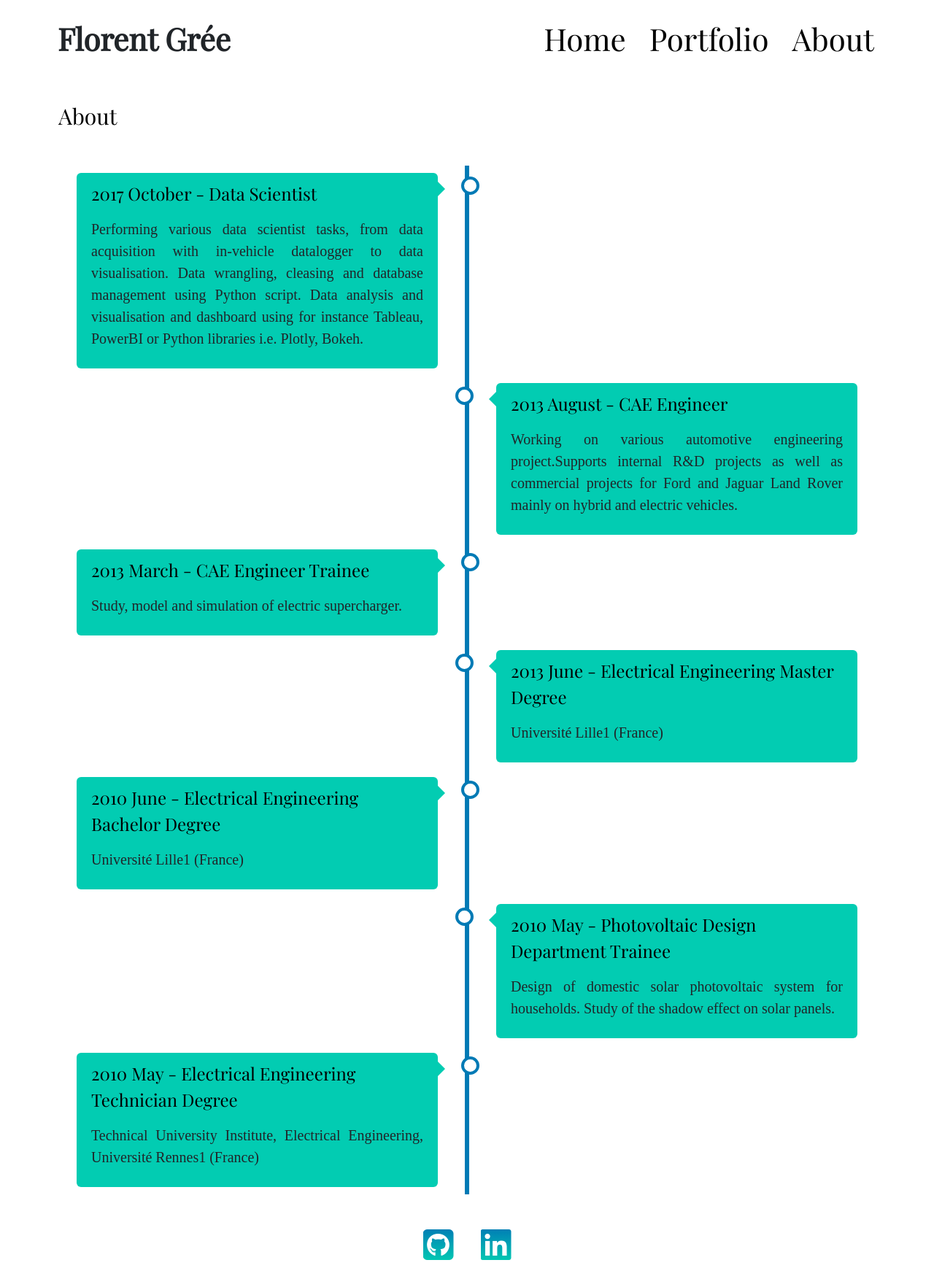
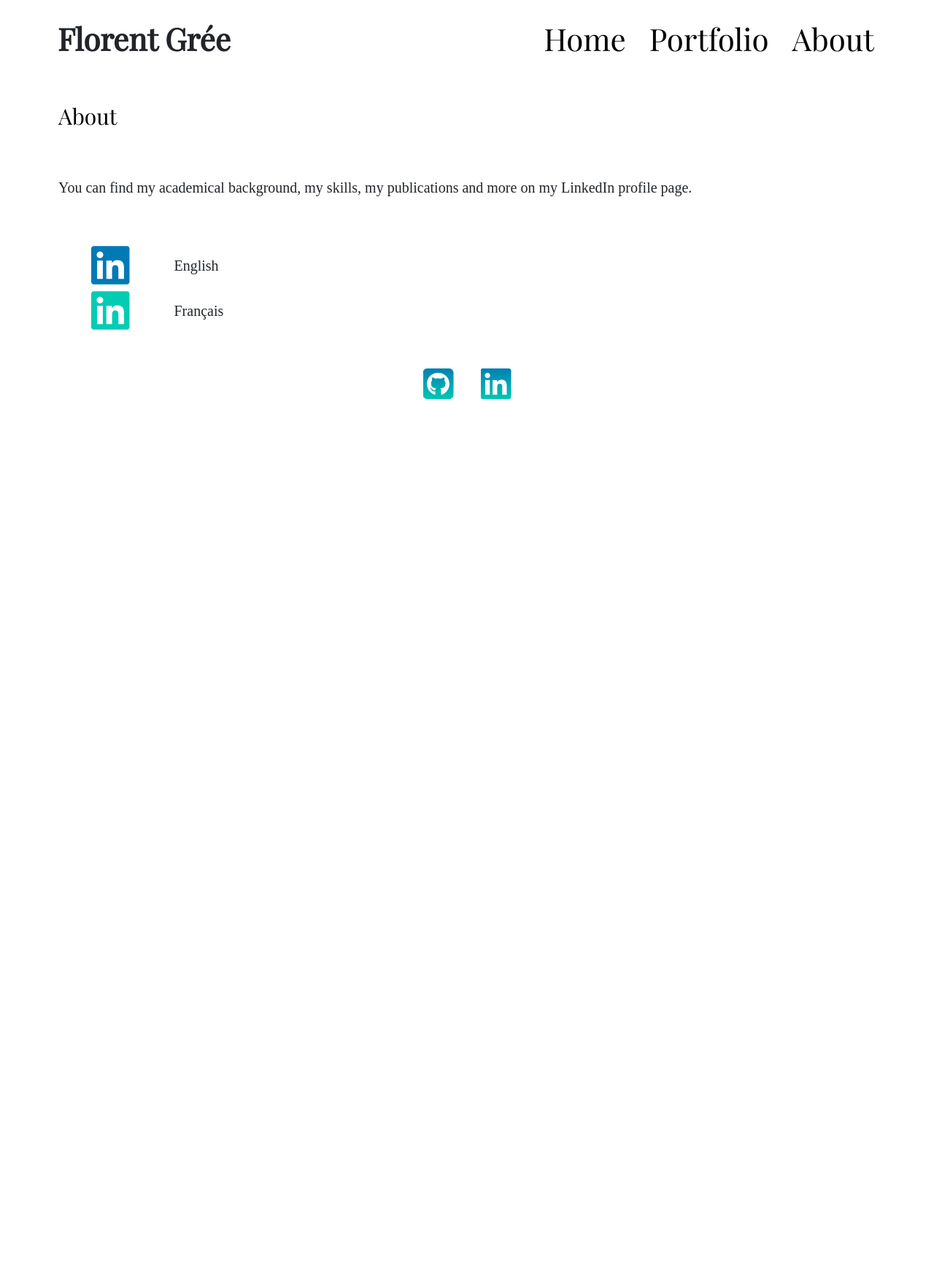
Before and after one commit to FlorentDSGree/florentdsgree.github.io, a Jekyll site: the page built from about.markdown, in a window 1280 px wide. Shown: the whole page at 73% size. Built offline with Jekyll 4.4.1, drawn with Linux system fonts in a browser that asks for light colours; nearby versions of some CDN libraries; after the commit the page ends 900 px from its top, so only the background shows below that.

Commit message:
Update About page

```diff
--- a/_layouts/default.html
+++ b/_layouts/default.html
@@ -51,7 +51,7 @@
     </div>
     <div class="footer">
 	    <a href="https://github.com/FlorentDSGree"><i class="fab fa-github-square fa-2x fa-gradient"></i></a>
-	    <a href="https://www.linkedin.com/in/florent-gr%C3%A9e-b74b654b/"><i class="fab fa-linkedin fa-2x fa-gradient"></i></a>
+	    <a href="https://www.linkedin.com/in/florent-gr%C3%A9e-b74b654b/?locale=en_US"><i class="fab fa-linkedin fa-2x fa-gradient"></i></a>
     </div>
   </body>
 </html>
--- a/about.markdown
+++ b/about.markdown
@@ -4,50 +4,30 @@ title: About
 permalink: /about.html
 ---
 
-<div class="timeline">
-  <div class="containertl left">
-    <div class="contenttl">
-      <p class="header3">2017 October - Data Scientist</p>
-      <p>Performing various data scientist tasks, from data acquisition with in-vehicle datalogger to data visualisation.
-	     Data wrangling, cleasing and database management using Python script. Data analysis and visualisation and dashboard
-		 using for instance Tableau, PowerBI or Python libraries i.e. Plotly, Bokeh.</p>
+<div class="content">
+	You can find my academical background, my skills, my publications and more on my LinkedIn profile page.
 </div>
-  </div>
-  <div class="containertl right">
-    <div class="contenttl">
-      <p class="header3">2013 August - CAE Engineer</p>
-      <p>Working on various automotive engineering project.Supports internal R&D projects as well as commercial projects for Ford and Jaguar Land Rover mainly
-	     on hybrid and electric vehicles.</p>
-    </div>
-  </div>
-  <div class="containertl left">
-    <div class="contenttl">
-      <p class="header3">2013 March - CAE Engineer Trainee</p>
-      <p>Study, model and simulation of electric supercharger.</p>
-    </div>
-  </div>
-  <div class="containertl right">
-    <div class="contenttl">
-      <p class="header3">2013 June - Electrical Engineering Master Degree</p>
-      <p>Université Lille1 (France)</p>
-    </div>
-  </div>
-  <div class="containertl left">
-    <div class="contenttl">
-      <p class="header3">2010 June - Electrical Engineering Bachelor Degree</p>
-      <p>Université Lille1 (France)</p>
-    </div>
-  </div>
-  <div class="containertl right">
-    <div class="contenttl">
-      <p class="header3">2010 May - Photovoltaic Design Department Trainee</p>
-      <p>Design of domestic solar photovoltaic system for households. Study of the shadow effect on solar panels.</p>
-    </div>
-  </div>
-  <div class="containertl left">
-    <div class="contenttl">
-      <p class="header3">2010 May - Electrical Engineering Technician Degree</p>
-      <p>Technical University Institute, Electrical Engineering, Université Rennes1 (France)</p>
-    </div>
-  </div>
-</div>
+<br>
+
+<table>
+	<colgroup>
+       <col span="1" style="width: 15px;">
+       <col span="1" style="width: 85%;">
+    </colgroup>
+	<tr>
+		<td align="center">
+			<a href="https://www.linkedin.com/in/florent-gr%C3%A9e-b74b654b/?locale=en_US"><i class="fab fa-linkedin fa-3x" style="color:#007AB5"></i></a>
+		</td>
+		<td>
+			<a>English</a>
+		</td>
+	</tr>
+	<tr>
+		<td align="center">
+			<a href="https://www.linkedin.com/in/florent-gr%C3%A9e-b74b654b/"><i class="fab fa-linkedin fa-3x" style="color:#02CCB2"></i></a>
+		</td>
+		<td>
+			<a>Français</a>
+		</td>
+	</tr>
+</table>
--- a/assets/css/style.css
+++ b/assets/css/style.css
@@ -146,131 +146,3 @@ svg {
 * {
   box-sizing: border-box;
 }
-
-
-/* The actual timeline (the vertical ruler) */
-.timeline {
-  position: relative;
-  max-width: 1200px;
-  margin: 0 auto;
-}
-
-/* The actual timeline (the vertical ruler) */
-.timeline::after {
-  content: '';
-  position: absolute;
-  width: 6px;
-  background-color: #007AB5;
-  top: 0;
-  bottom: 0;
-  left: 50%;
-  margin-left: -3px;
-}
-
-/* Container around content */
-.containertl {
-  padding: 10px 40px;
-  position: relative;
-  background-color: inherit;
-  width: 50%;
-}
-
-/* The circles on the timeline */
-.containertl::after {
-  content: '';
-  position: absolute;
-  width: 25px;
-  height: 25px;
-  right: -17px;
-  background-color: white;
-  border: 4px solid #007AB5;
-  top: 15px;
-  border-radius: 50%;
-  z-index: 1;
-}
-
-/* Place the container to the left */
-.left {
-  left: 0;
-}
-
-/* Place the container to the right */
-.right {
-  left: 50%;
-}
-
-/* Add arrows to the left container (pointing right) */
-.left::before {
-  content: " ";
-  height: 0;
-  position: absolute;
-  top: 22px;
-  width: 0;
-  z-index: 1;
-  right: 30px;
-  border: medium solid white;
-  border-width: 10px 0 10px 10px;
-  border-color: transparent transparent transparent #02CCB2;
-}
-
-/* Add arrows to the right container (pointing left) */
-.right::before {
-  content: " ";
-  height: 0;
-  position: absolute;
-  top: 22px;
-  width: 0;
-  z-index: 1;
-  left: 30px;
-  border: medium solid white;
-  border-width: 10px 10px 10px 0;
-  border-color: transparent #02CCB2 transparent transparent;
-}
-
-/* Fix the circle for containers on the right side */
-.right::after {
-  left: -16px;
-}
-
-/* The actual content */
-.contenttl {
-  font-family: Montserrat;
-  font-size: 20px;
-  padding: 10px 20px;
-  background-color: #02CCB2;
-  position: relative;
-  border-radius: 6px;
-}
-
-/* Media queries - Responsive timeline on screens less than 600px wide */
-@media screen and (max-width: 600px) {
-  /* Place the timelime to the left */
-  .timeline::after {
-  left: 31px;
-  }
-
-  /* Full-width containers */
-  .containertl {
-  width: 100%;
-  padding-left: 70px;
-  padding-right: 25px;
-  }
-
-  /* Make sure that all arrows are pointing leftwards */
-  .containertl::before {
-  left: 60px;
-  border: medium solid white;
-  border-width: 10px 10px 10px 0;
-  border-color: transparent white transparent transparent;
-  }
-
-  /* Make sure all circles are at the same spot */
-  .left::after, .right::after {
-  left: 15px;
-  }
-
-  /* Make all right containers behave like the left ones */
-  .right {
-  left: 0%;
-  }
-}
```
